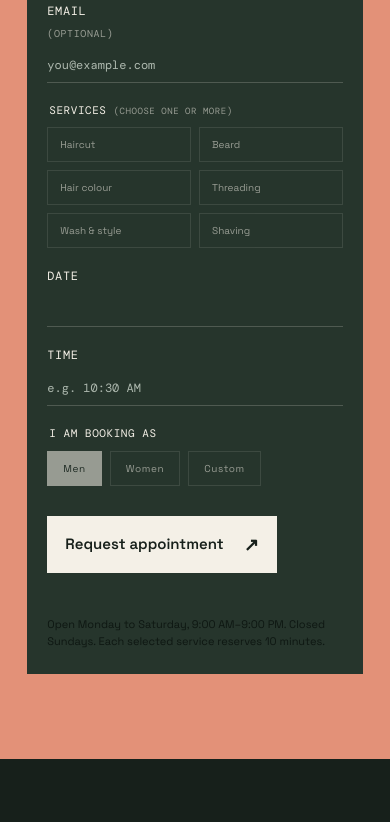
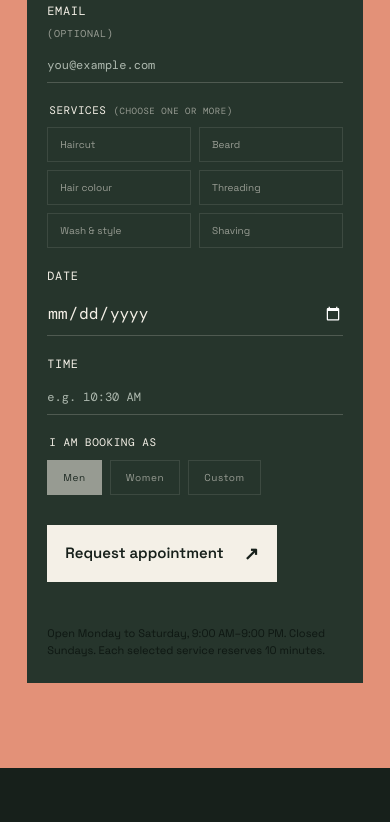
Before and after one commit to zainking1122/mySalon, a website: page public/index.html in a window 390 px wide. Shown: the part 2312-3134 px from the top of the page. Drawn offline with nearby package versions, Linux system fonts and the light colour scheme; no server answers.

Commit message:
update date input for mobiles

```diff
--- a/public/index.html
+++ b/public/index.html
@@ -90,6 +90,13 @@
       }
       footer small {
         font-size: 11px;
+      }
+      .date-input {
+        width: 100%;
+        min-height: 44px;
+        font-size: 16px;
+        touch-action: manipulation;
+        color-scheme: dark;
       }
     </style>
     <style>
@@ -269,7 +276,7 @@
             ><fieldset class="service-fieldset"><legend>Services <span>(choose one or more)</span></legend><div class="service-options"><label><input type="checkbox" name="service" value="Haircut"><span>Haircut</span></label><label><input type="checkbox" name="service" value="Beard"><span>Beard</span></label><label><input type="checkbox" name="service" value="Hair colour"><span>Hair colour</span></label><label><input type="checkbox" name="service" value="Threading"><span>Threading</span></label><label><input type="checkbox" name="service" value="Wash & style"><span>Wash & style</span></label><label><input type="checkbox" name="service" value="Shaving"><span>Shaving</span></label></div></fieldset>
           </div>
           <div class="form-row">
-            <label>Date<input id="appointment-date" name="date" required type="text" /></label>
+            <label>Date<input id="appointment-date" class="date-input" name="date" required type="date" /></label>
             <label>Time<input name="time" type="text" required placeholder="e.g. 10:30 AM" /></label>
           </div>
           <fieldset>
@@ -349,7 +356,7 @@
           </div>
           <div class="form-row">
             <label>Email<input name="email" type="email" /></label
-            ><label>Visit date<input name="date" required type="date" /></label>
+            ><label>Visit date<input class="date-input" name="date" required type="date" /></label>
           </div>
           <label
             >Visit time<select name="time" required>
```
